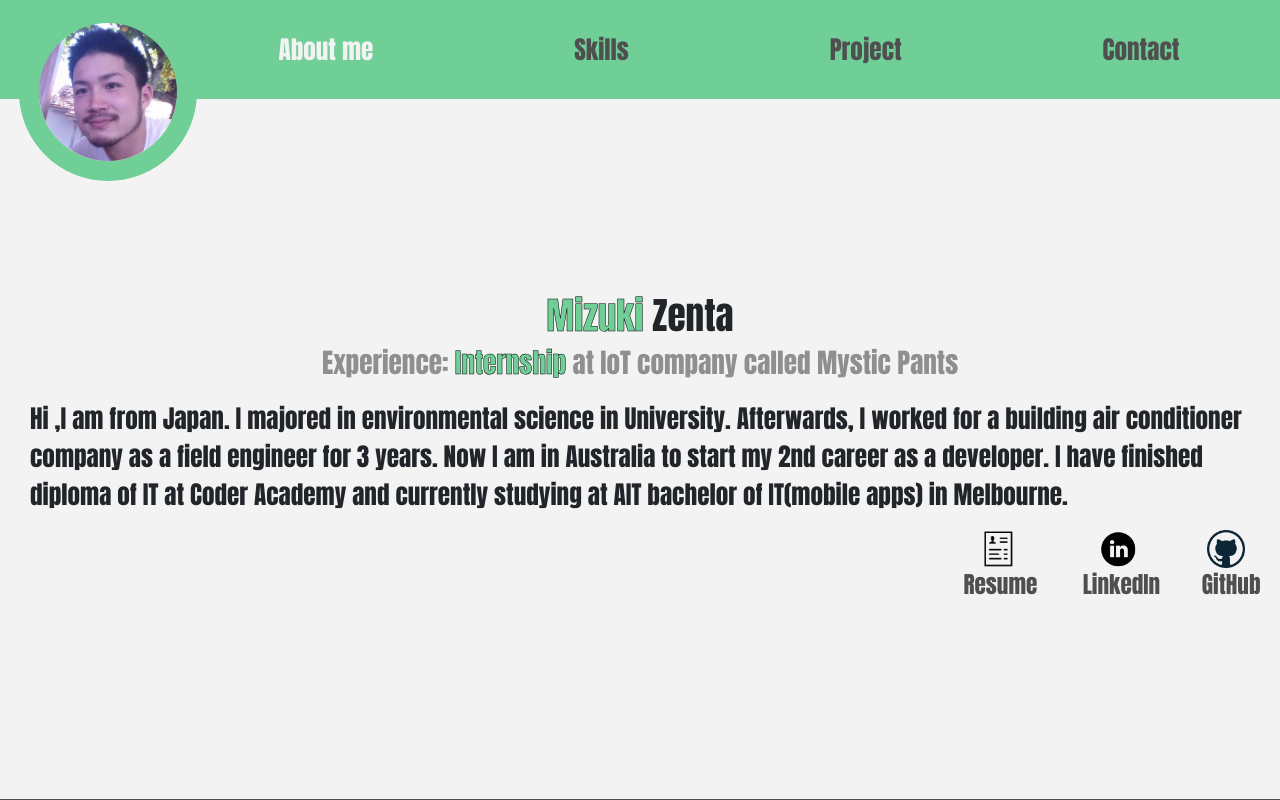
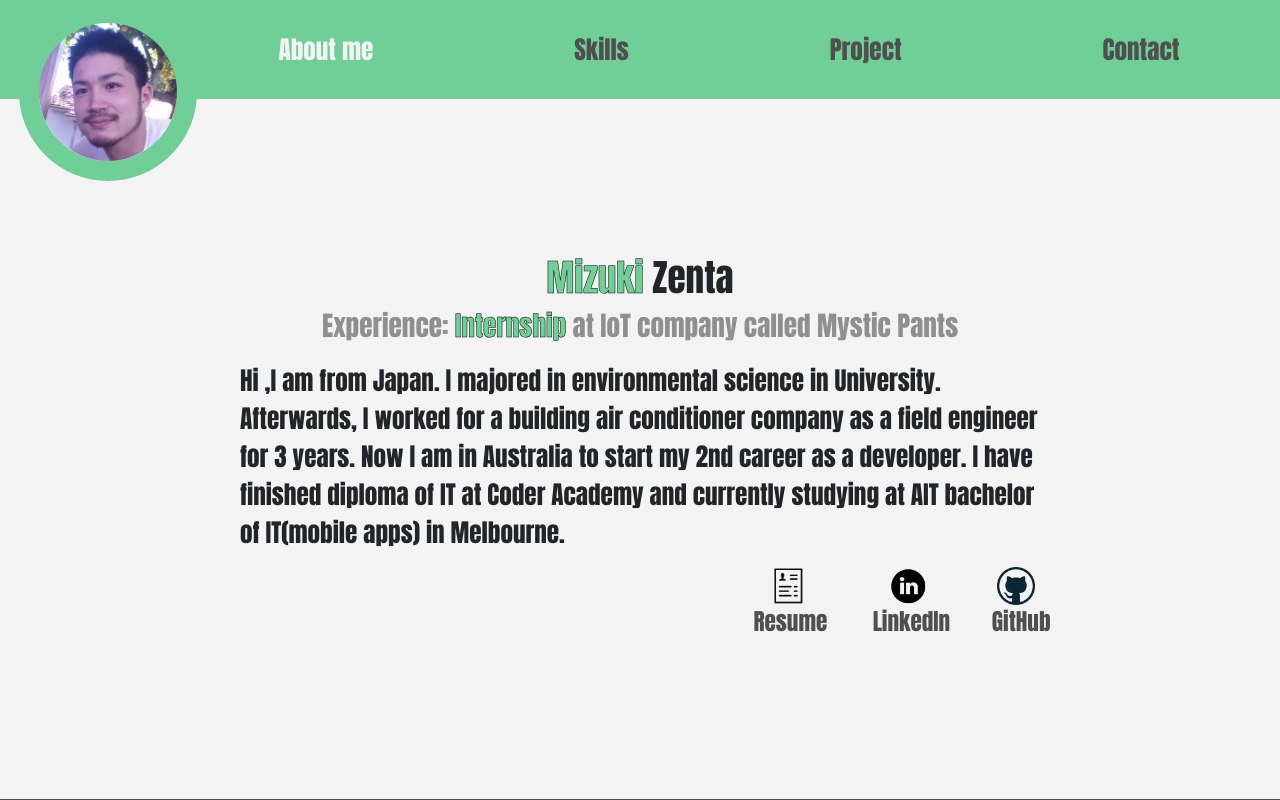
Before and after one commit to MizukiZ/New-Portfolio, a React (Create React App) app: page / in a window 1280 px wide. Shown: the top 800 px of the page. Built offline with nearby package versions, Linux system fonts and the light colour scheme.

Commit message:
change size of aboutme page

```diff
--- a/src/components/AboutMe.js
+++ b/src/components/AboutMe.js
@@ -7,7 +7,7 @@ function AboutMe({ position, screenHeight, headerOffSet }) {
       // when screen height is changed, change the size of wrapper element
       style={{ minHeight: screenHeight - headerOffSet }}
     >
-      <div className="about-subWrap">
+      <div className="about-subWrap" style={{ maxWidth: 800 }}>
         <div className="about-title">
           <span>Mizuki</span> Zenta
         </div>
```
